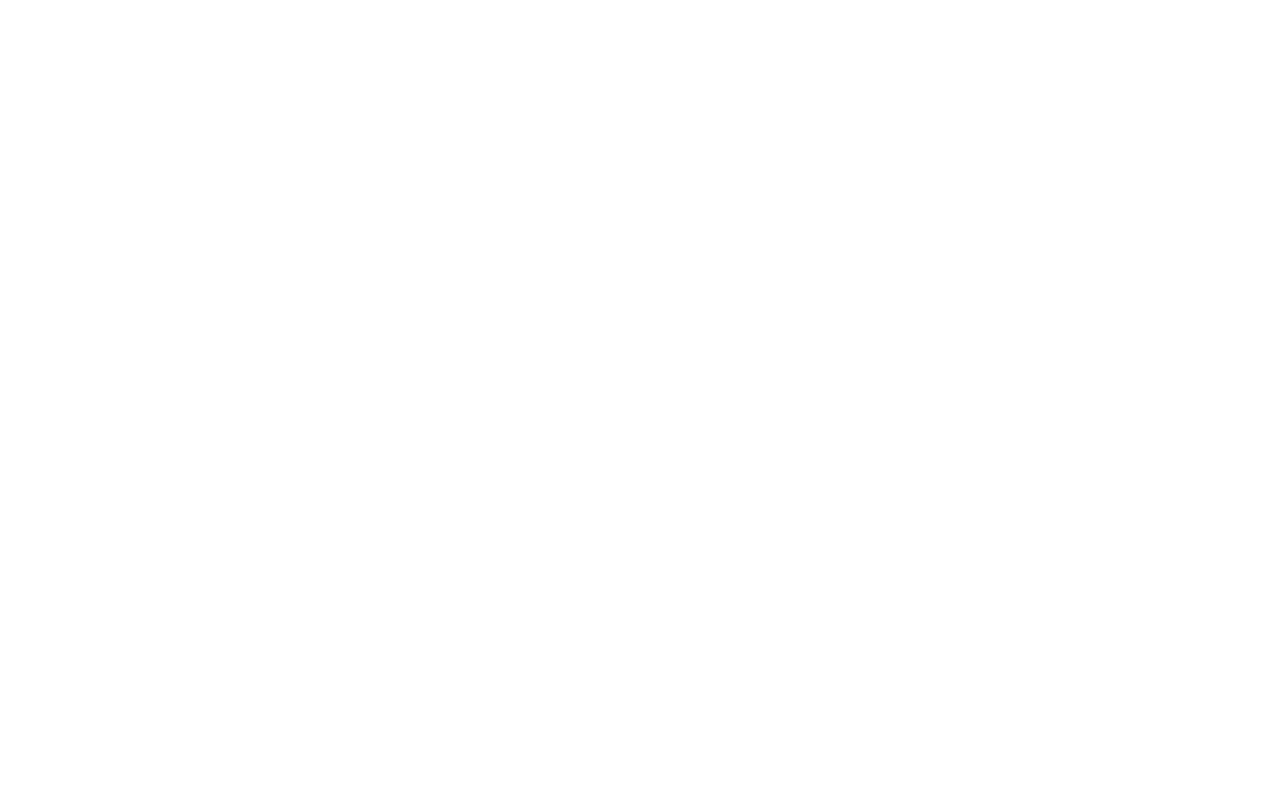
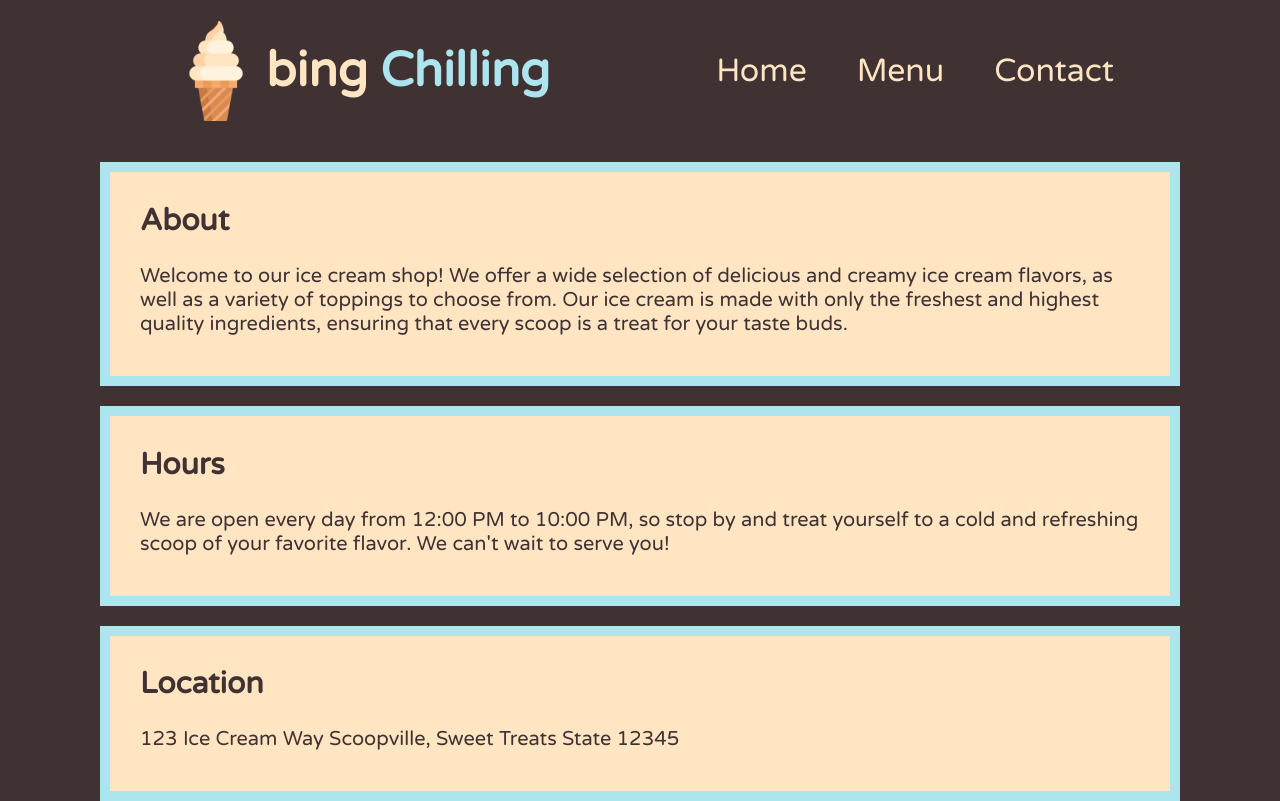
Before and after one commit to michaeleii/restaurant-page, a plain HTML site: page index.html in a window 1280 px wide. Drawn offline with Linux system fonts and the light colour scheme.

Commit message:
Add home page content

```diff
--- a/index.html
+++ b/index.html
@@ -6,10 +6,55 @@
     <meta http-equiv="X-UA-Compatible" content="IE=edge">
     <meta name="viewport" content="width=device-width, initial-scale=1.0">
     <title>Document</title>
+    <link rel="stylesheet" href="style.css">
+    <link rel="preconnect" href="https://fonts.googleapis.com">
+    <link rel="preconnect" href="https://fonts.gstatic.com" crossorigin>
+    <link href="https://fonts.googleapis.com/css2?family=Varela+Round&display=swap" rel="stylesheet">
 </head>
 
 <body>
-    <div id="content"></div>
+    <header>
+        <nav class="navbar">
+            <div class="logo">
+                <img class="logo-img" src="logo.png" alt="">
+                <span class="logo-text">bing <span class="blue-accent">Chilling</span></span>
+            </div>
+            <ul class="tab-list">
+                <li>Home</li>
+                <li>Menu</li>
+                <li>Contact</li>
+            </ul>
+        </nav>
+    </header>
+    <div id="content">
+        <div class="card" id="about">
+            <h2>About</h2>
+            <p>
+                Welcome to our ice cream shop! We offer a wide selection of delicious and creamy ice cream flavors, as
+                well as a variety
+                of toppings to choose from. Our ice cream is made with only the freshest and highest quality
+                ingredients, ensuring that
+                every scoop is a treat for your taste buds.
+            </p>
+        </div>
+        <div class="card" id="hours">
+            <h2>Hours</h2>
+            <p>
+                We are open every day from 12:00 PM to 10:00 PM, so stop by and treat yourself to a
+                cold and
+                refreshing scoop of your
+                favorite flavor. We can't wait to serve you!
+            </p>
+        </div>
+
+        <div class="card" id="location">
+            <h2>Location</h2>
+            <p>
+                123 Ice Cream Way
+                Scoopville, Sweet Treats State 12345
+            </p>
+        </div>
+    </div>
     <script src="main.js"></script>
 </body>
 
--- a/main.js
+++ b/main.js
@@ -1 +1 @@
-console.log("Hello World");
+document.getElementById("content");
--- /dev/null
+++ b/style.css
@@ -0,0 +1,65 @@
+:root {
+	--primary-color: #ffe5c2;
+	--accent-color: #ace5ee;
+	--bg-color: #403233;
+}
+
+body {
+	margin: 0;
+	background-color: var(--bg-color);
+}
+.navbar {
+	display: flex;
+	justify-content: space-evenly;
+	align-items: center;
+	background-color: var(--bg-color);
+	padding: 20px 0;
+	margin-bottom: 20px;
+}
+.logo {
+	display: flex;
+	align-items: center;
+}
+.logo-img {
+	width: 100px;
+}
+.logo-text {
+	font-size: 3rem;
+	font-weight: bold;
+	font-family: "Varela Round", sans-serif;
+	color: var(--primary-color);
+}
+.blue-accent {
+	color: var(--accent-color);
+}
+.tab-list {
+	padding-left: 0;
+	width: fit-content;
+	list-style-type: none;
+	display: flex;
+	gap: 50px;
+	justify-content: space-evenly;
+	font-size: 2rem;
+	font-family: "Varela Round", sans-serif;
+	color: var(--primary-color);
+}
+
+.tab-list li:hover {
+	color: var(--accent-color);
+}
+#content {
+	display: flex;
+	flex-direction: column;
+	justify-content: center;
+	align-items: center;
+	gap: 20px;
+}
+.card {
+	font-size: 1.25em;
+	font-family: "Varela Round", sans-serif;
+	width: 1000px;
+	padding: 5px 30px 20px;
+	border: 10px solid var(--accent-color);
+	color: var(--bg-color);
+	background-color: var(--primary-color);
+}
```
Also changed, not shown: logo.png (added).
